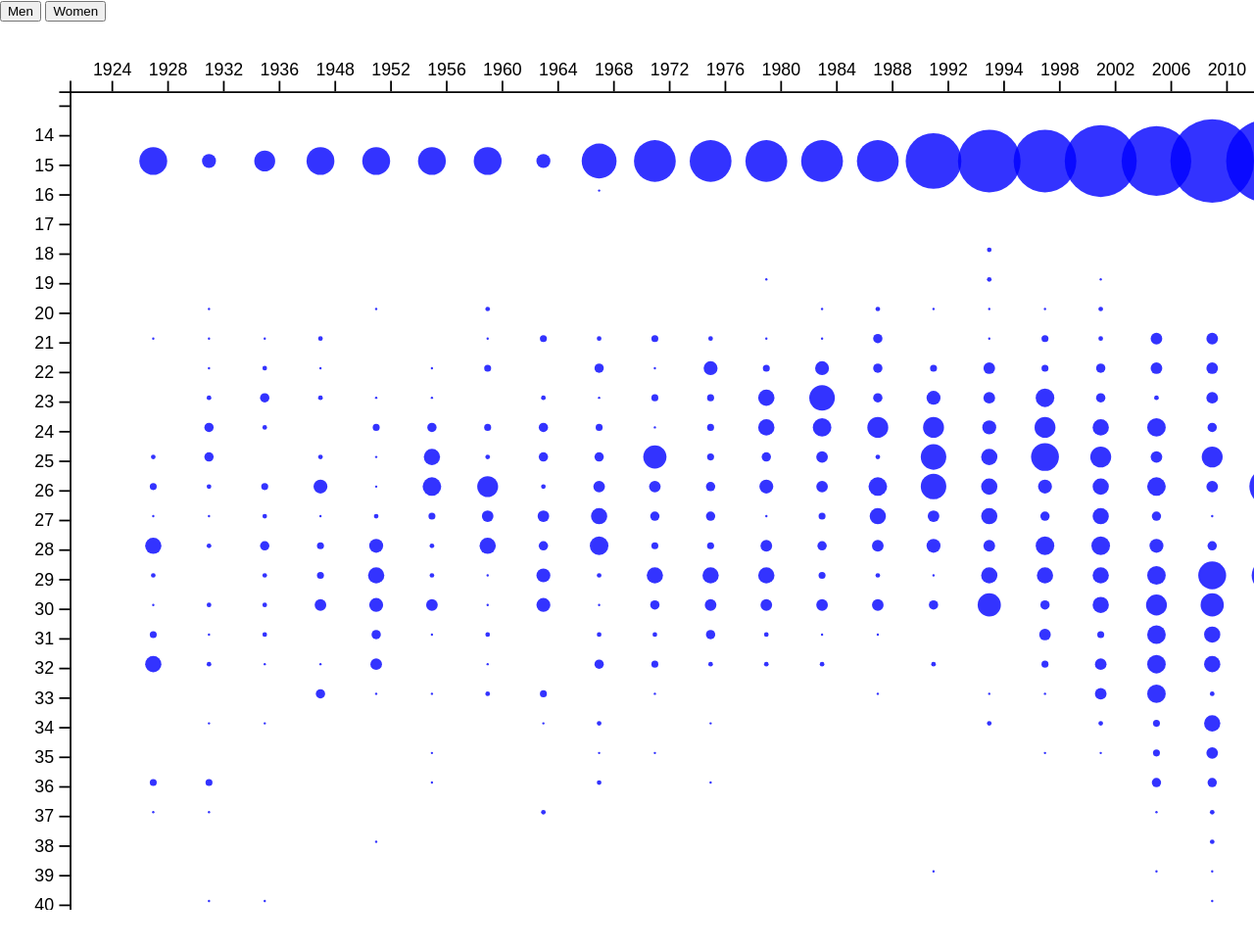
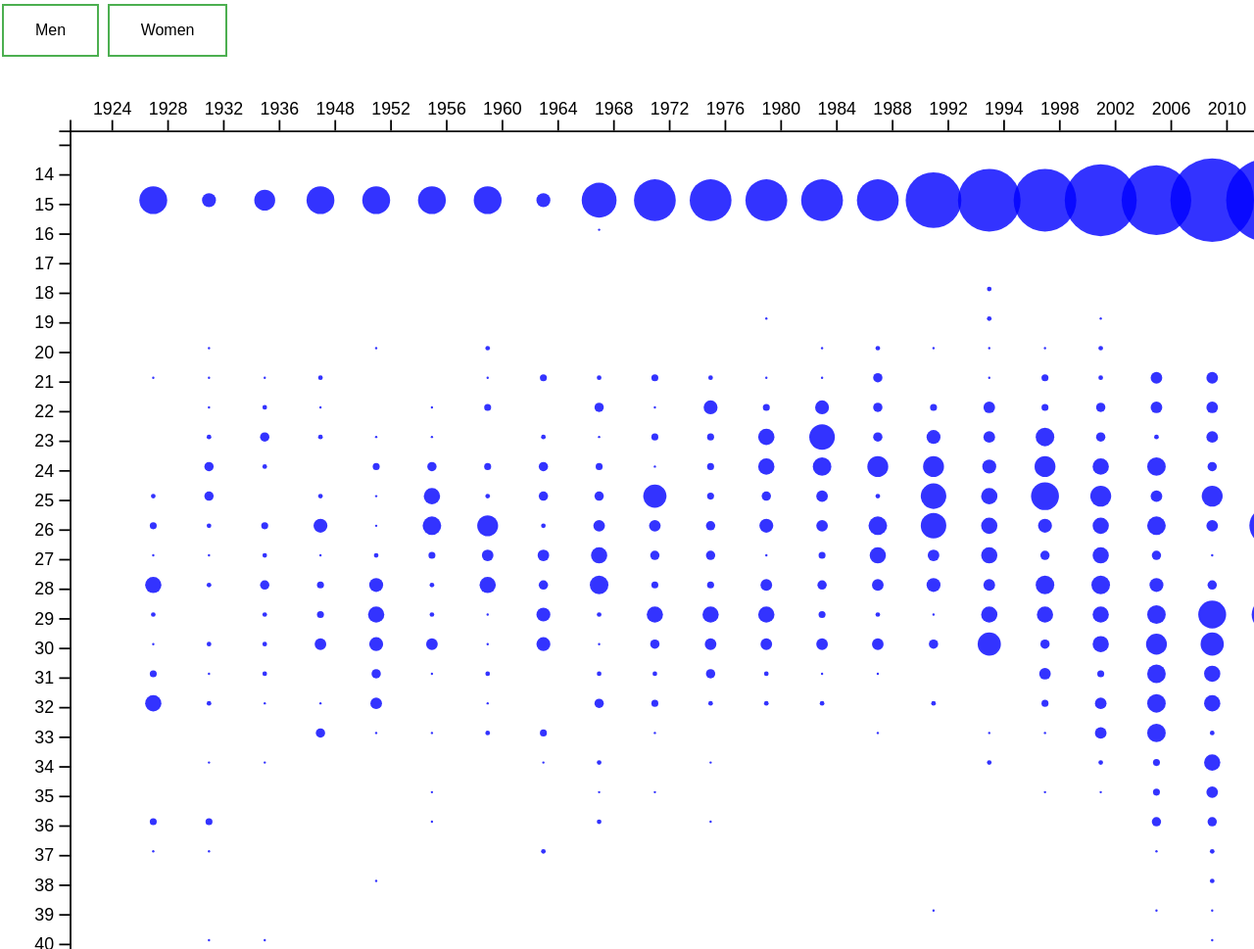
Before and after one commit to MichelleWang7/winterOlympics-1, a plain HTML site: page index.html in a window 1280 px wide. Shown: the top 969 px of the page at 98% size. Drawn offline with nearby package versions, Linux system fonts and the light colour scheme.

Commit message:
refactoring using ES6

```diff
--- a/css/style.css
+++ b/css/style.css
@@ -34,3 +34,34 @@ body {
 .Mixed{
 	fill: black;
 }
+
+.button-container{
+
+}
+
+button {
+    background-color: #4CAF50; /* Green */
+    border: none;
+    color: white;
+    padding: 16px 32px;
+    text-align: center;
+    text-decoration: none;
+    display: inline-block;
+    font-size: 16px;
+    margin: 4px 2px;
+    -webkit-transition-duration: 0.4s; /* Safari */
+    transition-duration: 0.4s;
+    cursor: pointer;
+}
+
+
+button {
+    background-color: white;
+    color: black;
+    border: 2px solid #4CAF50;
+}
+
+button:hover {
+    background-color: #4CAF50;
+    color: white;
+}
--- a/index.html
+++ b/index.html
@@ -14,9 +14,10 @@
 
 <body onload="load()">
 	<div id="header">
-		<input type="button" value="Men" onclick="update(this.value)" />
-		<input type="button" value="Women" onclick="update(this.value)"/>
-
+			<div class="button-container">
+				<button type="button" value="Men" onclick="update(this.value)"/>Men</button>
+				<button type="button" value="Women" onclick="update(this.value)"/>Women</button>
+			</div>
 	</div>
 	<div class='viz'>
 		<!-- <p>0</p> -->
--- a/js/viz.js
+++ b/js/viz.js
@@ -24,7 +24,12 @@ function loadData(){
   d3.csv("./data/WinerOlympicMedals.csv",function(data){
 
     // Cast Data
-    data.forEach(function (d){
+    // data.forEach(function (d){
+    //   d.MedalRank = +d.MedalRank;
+    // });
+
+    //ES6 -FAT ARROW Function
+    data.forEach((d)=>{
       d.MedalRank = +d.MedalRank;
     });
 
@@ -47,7 +52,10 @@ function loadData(){
     y = d3.scaleBand().rangeRound([height, 0]);
 
     x.domain(years);
-    y.domain(ages.sort(function (a,b){return b-a}));
+    // y.domain(ages.sort(function (a,b){return b-a}));
+    //ES 6 from the above we can write it like this:
+    y.domain(ages.sort((a,b)=>{return b-a}));
+
 
     g.append("g")
       .call(d3.axisTop(x))
@@ -60,9 +68,6 @@ function loadData(){
         .attr("id","grid")
         .attr("transform", "translate(" + margin.left + "," + margin.top + ")");
 
-
-
-
     let nested_data = d3.nest()
       .key((d) => d.Age)
       .key((d) => d.Year)
@@ -70,7 +75,6 @@ function loadData(){
       .rollup((v) => v.length)
       .entries(data.filter(d => d.Gender == "Men" | d.Gender == "Women"))
 
-  console.log(nested_data);
 
       // function to get values out
       get_value = (arr, gender) => {
@@ -127,11 +131,20 @@ function update(gender){
   circles
     .attr("class", gender)
     .attr('r',0)
-    .attr('cx', function(d){return x(d.Year)})
-    .attr('cy', function(d){return y(d.Age)})
+    // .attr('cx', function(d){return x(d.Year)})
+    // .attr('cy', function(d){return y(d.Age)})
+    .attr('cx', (d)=>{return x(d.Year)})
+    .attr('cy', (d)=>{return y(d.Age)})
     .transition(t)
     .ease(d3.easeBounce)
-    .attr('r',function(d){
+    // .attr('r',function(d){
+    //     if (gender==='Men'){
+    //       return radius(d.Men)
+    //     }else{
+    //       return radius(d.Women)
+    //     }
+    // })
+    .attr('r',(d)=>{
         if (gender==='Men'){
           return radius(d.Men)
         }else{
@@ -147,11 +160,20 @@ function update(gender){
     .append('circle')
     .attr("class", gender)
     .attr('r',0)
-    .attr('cx', function(d){return x(d.Year)})
-    .attr('cy', function(d){return y(d.Age)})
+    // .attr('cx', function(d){return x(d.Year)})
+    // .attr('cy', function(d){return y(d.Age)})
+    .attr('cx', (d)=>{return x(d.Year)})
+    .attr('cy', (d)=>{return y(d.Age)})
     .transition(t)
     .ease(d3.easeBounce)
-    .attr('r',function(d){
+    // .attr('r',function(d){
+    //     if (gender==='Men'){
+    //       return radius(d.Men)
+    //     }else{
+    //       return radius(d.Women)
+    //     }
+    // })
+    .attr('r',(d)=>{
         if (gender==='Men'){
           return radius(d.Men)
         }else{
```
